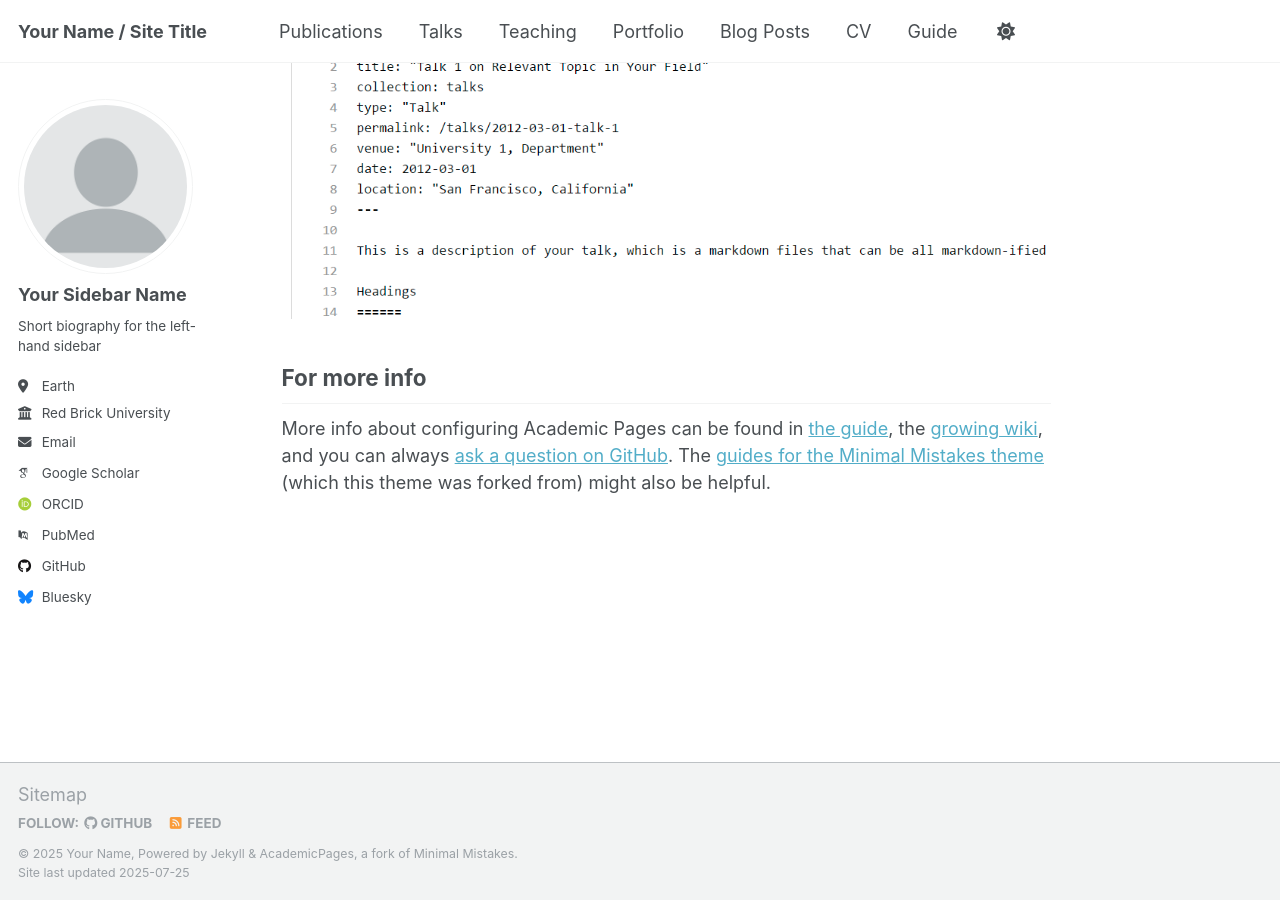
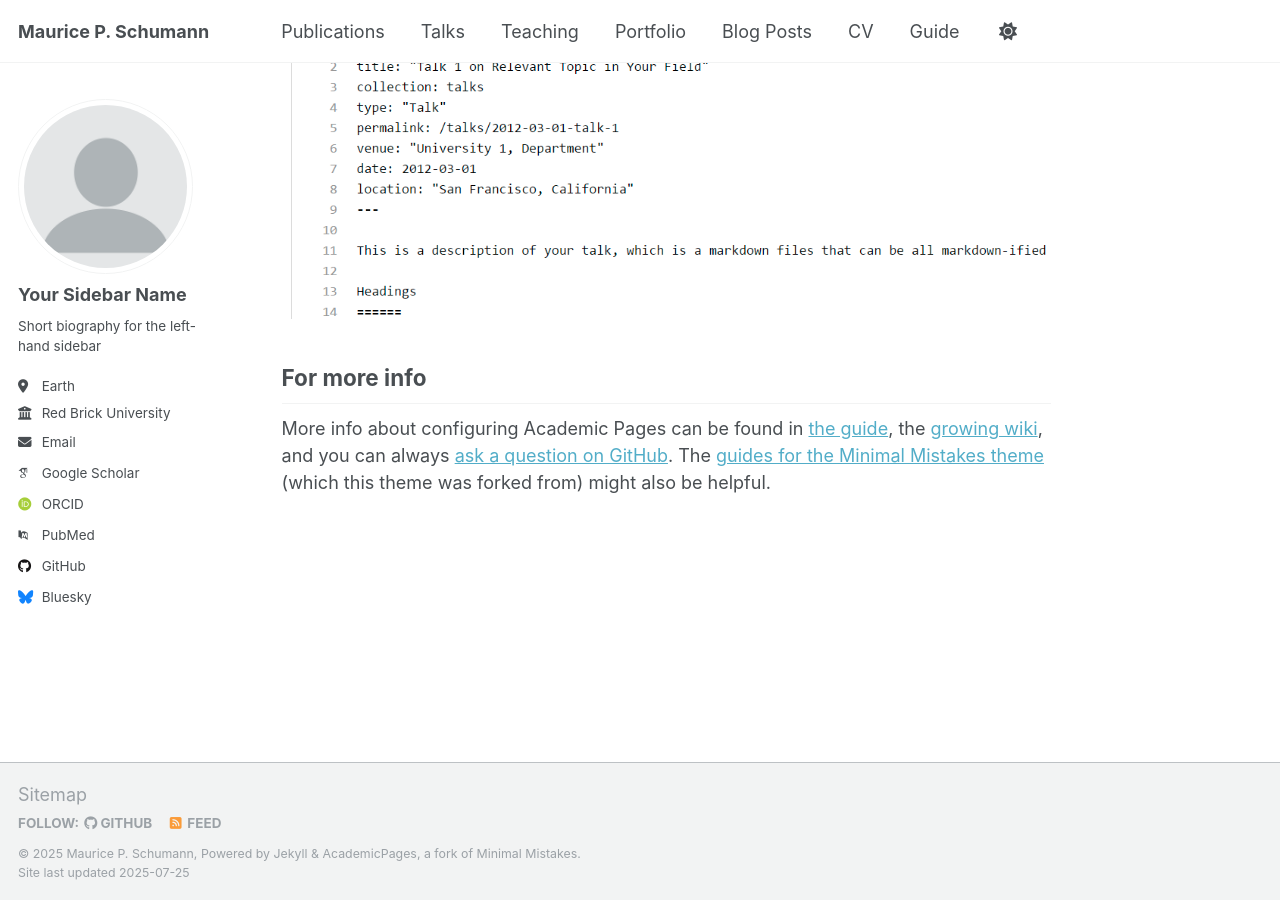
Before and after one commit to mpschumann/mpschumann.github.io, a Jekyll site: the page built from _pages/about.md, in a window 1280 px wide and 900 px high, scrolled down 2880 px. Built offline with Jekyll 4.4.1, drawn with Linux system fonts in a browser that asks for light colours; some web fonts are replaced; a script that is not in the unit is left out.

Commit message:
first_change

```diff
--- a/_config.yml
+++ b/_config.yml
@@ -9,13 +9,13 @@
 # Basic Site Settings
 locale                   : "en-US"
 site_theme               : "default"
-title                    : "Your Name / Site Title"
+title                    : "Maurice P. Schumann"
 title_separator          : "-"
-name                     : &name "Your Name"
-description              : &description "personal description"
-url                      : https://academicpages.github.io # the base hostname & protocol for your site e.g. "https://[your GitHub username].github.io" or if you already have some other page hosted on Github then use "https://[your GitHub username].github.io/[Your Repo Name]"
+name                     : &name "Maurice P. Schumann"
+description              : &description "Personal Webpage"
+url                      : https://mpschumann.github.io # the base hostname & protocol for your site e.g. "https://[your GitHub username].github.io" or if you already have some other page hosted on Github then use "https://[your GitHub username].github.io/[Your Repo Name]"
 baseurl                  : "" # the subpath of your site, e.g. "/blog"
-repository               : "academicpages/academicpages.github.io"
+repository               : "mpschumann/mpschumann.github.io"
 
 # Site Author - The following control what appear as part of the author content on the side bar.
 #               If a field is blank the icon and link will not appear, otherwise it will be shown.
```
Also changed, not shown: 1 other file.
